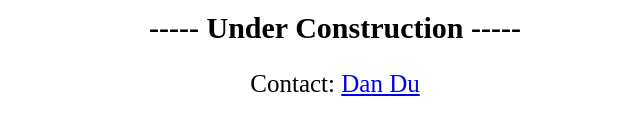
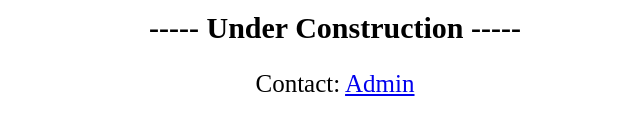
Before and after one commit to Thanos-earth/pib, a plain HTML site: page index.html in a window 1280 px wide. Shown: the part 487-622 px from the top of the page, 305-945 px from the left. Drawn offline with Linux system fonts and the light colour scheme.

Commit message:
use email

```diff
--- a/index.html
+++ b/index.html
@@ -21,7 +21,7 @@ div {text-align: center;}
 <img src="under-worker.jpg" style="width: 90%; height: 60%; object-fit: contain" class="center"/>
 
 <h1> ----- Under Construction -----</h1>
-<p> Contact: <a href="http://t.me/DuAnhDan">Dan Du</a></p>
+<p> Contact: <a href="mailto:admin@payinblock.com">Admin</a></p>
 
 
 </body>
```
